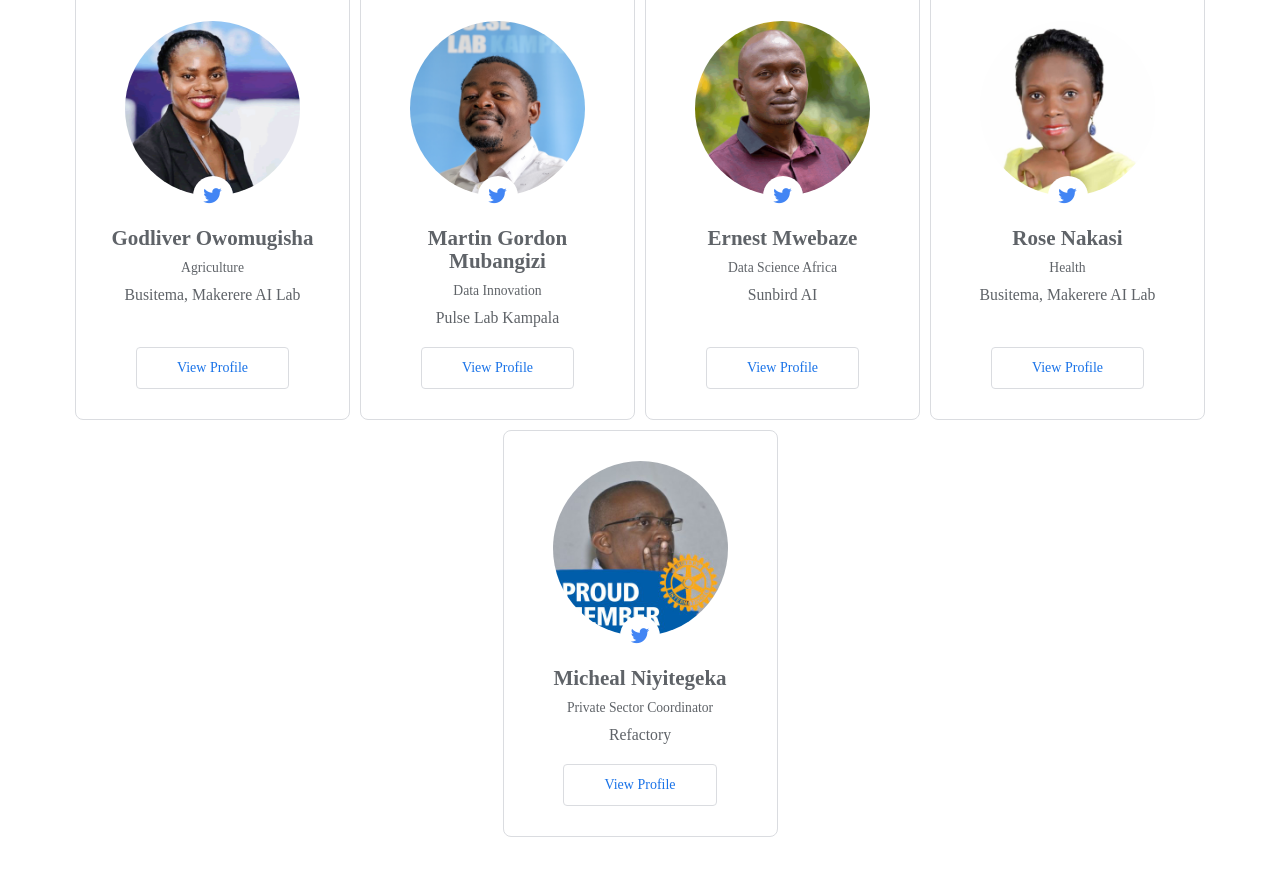
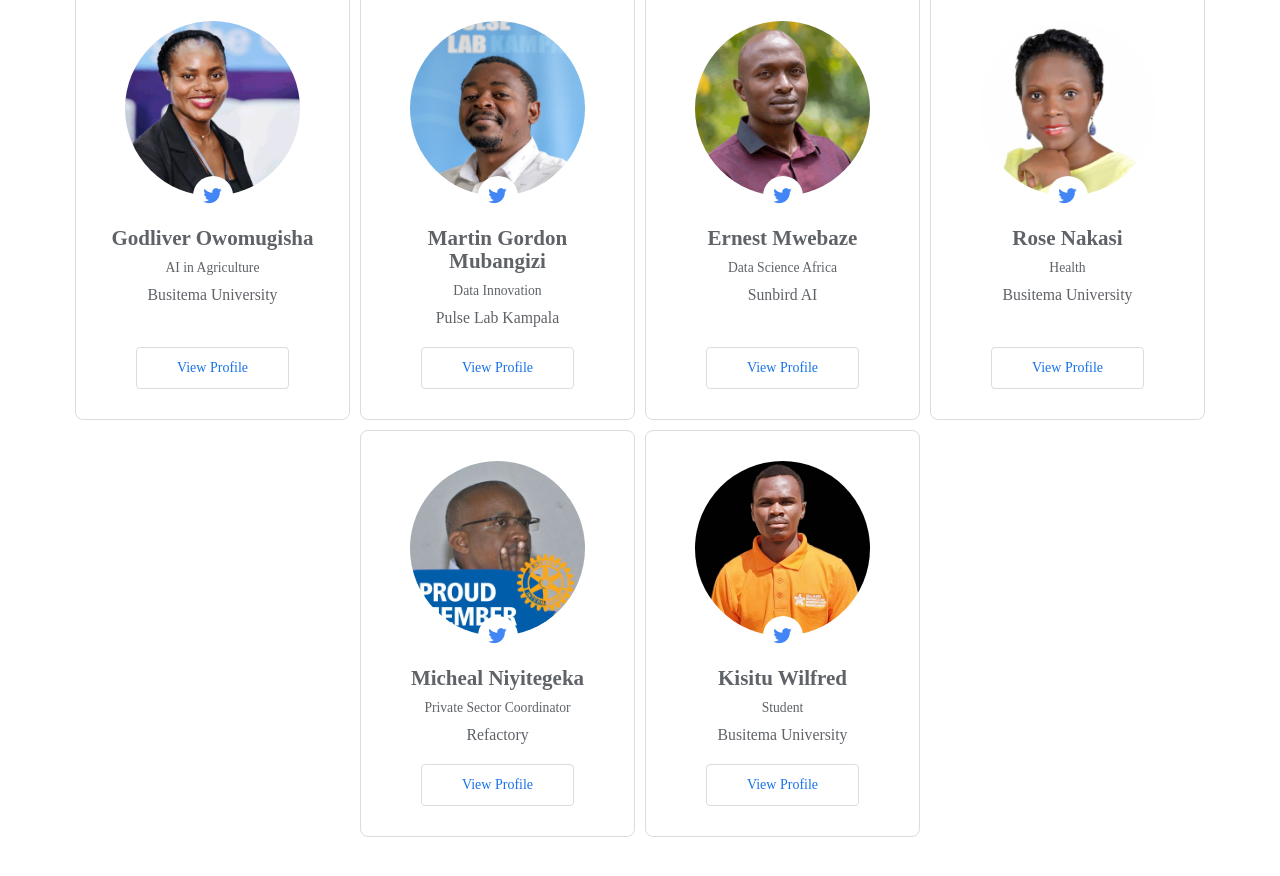
Before and after one commit to datsciafrica/dsaUganda, a Jekyll site: the page built from _events/dsau-eastern.md, in a window 1280 px wide and 900 px high, scrolled down 2507 px. Shown: the top 876 px of the window. Built offline with Jekyll 4.4.1, drawn with Linux system fonts in a browser that asks for light colours; some web fonts are replaced.

```diff
--- a/_events/dsau-eastern.md
+++ b/_events/dsau-eastern.md
@@ -199,8 +199,8 @@
 speakers:
   - id: 5
     name: "Godliver Owomugisha"
-    title: "Agriculture"
-    company: "Busitema, Makerere AI Lab"
+    title: "AI in Agriculture"
+    company: "Busitema University"
     twitter: "#"
     image: "/assets/img/people/godliver.png"
     bio: "Dr Godliver Owomugisha is a Senior Lecturer and researcher at Busitema University in the Faculty of Engineering. She received my PhD in Computational intelligence & modeling of crop disease data in Africa from the University of Groningen in 2020 which also earned me the Best PhD thesis award of the University of Groningen Engineering Center, 2020. Her Bachelors and Masters degrees are both in Computer Science from Makerere University. Her research interests are in machine learning and computational intelligence in relation to solving real world problems."
@@ -219,7 +219,7 @@
   - id: 4
     name: "Rose Nakasi"
     title: "Health"
-    company: "Busitema, Makerere AI Lab"
+    company: "Busitema University"
     twitter: "#"
     image: "/assets/img/people/rose.jpeg"
     bio: "Rose Nakasi is a Lecturer at Busitema University, a PhD student at Makerere University  as well as a Researcher at Makerere AI Lab. My research interests are in Artificial Intelligence and Data Science and particularly in the use of these for developing improved automated tools and techniques for improved health. I have majorly worked on automated microscopy diagnosis and prediction of Malaria in low resourced but highly endemic settings."
@@ -229,6 +229,13 @@
     company: "Refactory"
     twitter: "https://twitter.com/niyimic"
     image: "/assets/img/people/niyimic.jpg"
+    bio:
+  - id: 8
+    name: "Kisitu Wilfred"
+    title: "Student"
+    company: "Busitema University"
+    twitter: ""
+    image: "/assets/img/people/kisituWilfred.png"
     bio:
 
 organizers:
```
Also changed, not shown: assets/img/people/kisituWilfred.png (added).
